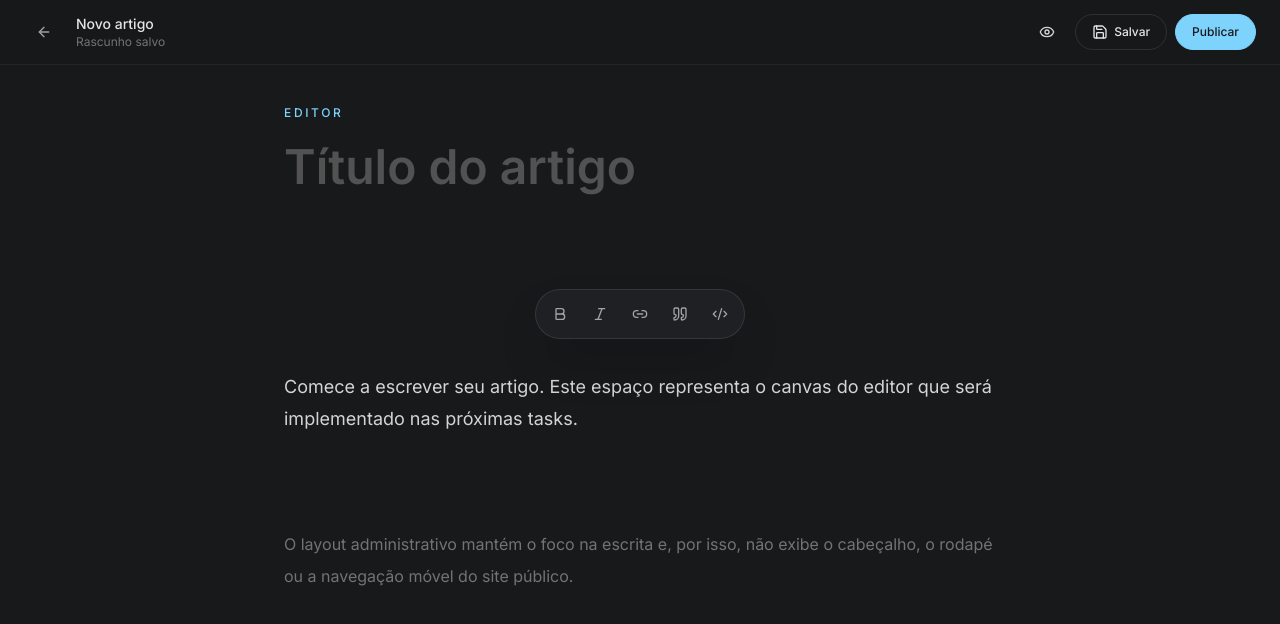
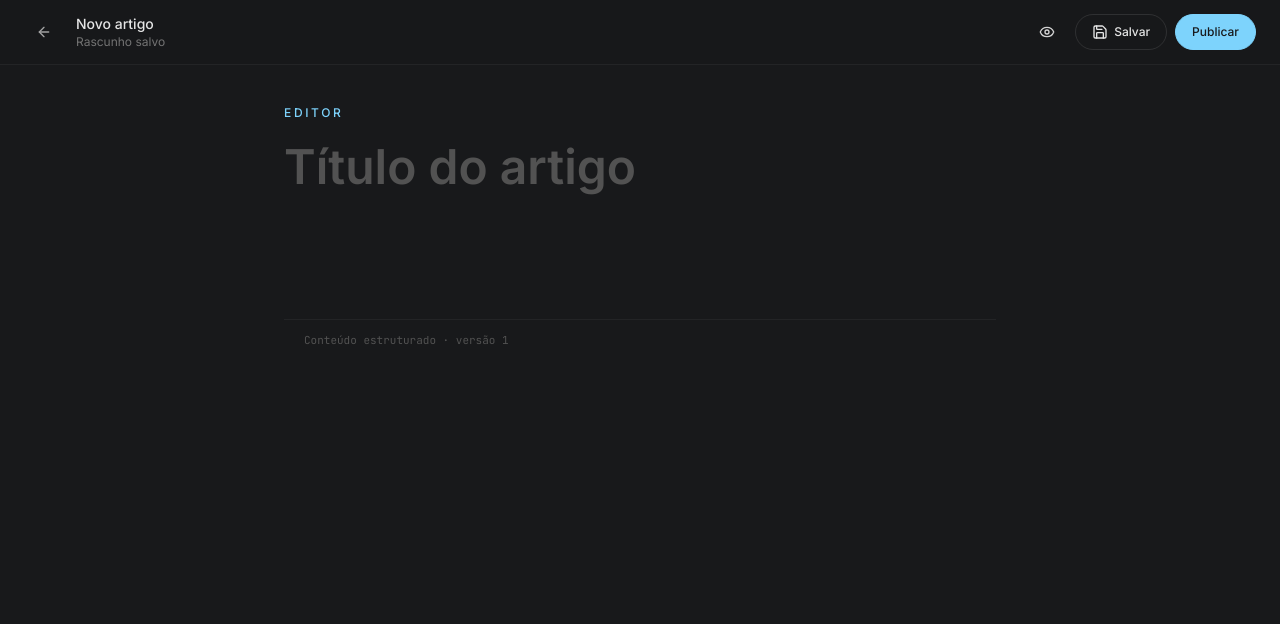
Before and after one commit to vavito/vavito_archives, a Next.js app in the folder apps/web/: page /admin in a window 1280 px wide. Shown: the top 624 px of the page. Built offline with nearby package versions, Linux system fonts and the light colour scheme.

Commit message:
feat(admin): integra editor à página administrativa

```diff
--- a/apps/web/src/app/(admin)/admin/page.tsx
+++ b/apps/web/src/app/(admin)/admin/page.tsx
@@ -1,12 +1,4 @@
-import { Bold, Code2, Italic, Link2, Quote } from 'lucide-react';
-
-const editorTools = [
-  { icon: Bold, label: 'Negrito' },
-  { icon: Italic, label: 'Itálico' },
-  { icon: Link2, label: 'Adicionar link' },
-  { icon: Quote, label: 'Citação' },
-  { icon: Code2, label: 'Código' },
-] as const;
+import { ArticleEditor } from '@web/features/admin';
 
 export default function AdminPage() {
   return (
@@ -24,33 +16,7 @@ export default function AdminPage() {
         />
       </header>
 
-      <div
-        aria-label="Ferramentas de formatação"
-        className="bg-floating sticky top-20 z-30 mx-auto flex items-center gap-1 rounded-full border border-border p-1.5 shadow-2xl"
-        role="toolbar"
-      >
-        {editorTools.map(({ icon: Icon, label }) => (
-          <button
-            key={label}
-            aria-label={label}
-            className="text-neutral-400 hover:bg-surface-raised hover:text-neutral-100 grid size-9 place-items-center rounded-full transition-colors"
-            type="button"
-          >
-            <Icon aria-hidden="true" className="size-4" />
-          </button>
-        ))}
-      </div>
-
-      <section aria-label="Conteúdo do artigo" className="grid flex-1 gap-5 pb-24">
-        <p className="text-neutral-300 text-lg leading-8">
-          Comece a escrever seu artigo. Este espaço representa o canvas do editor que será
-          implementado nas próximas tasks.
-        </p>
-        <p className="text-neutral-500 text-base leading-8">
-          O layout administrativo mantém o foco na escrita e, por isso, não exibe o cabeçalho, o
-          rodapé ou a navegação móvel do site público.
-        </p>
-      </section>
+      <ArticleEditor />
     </article>
   );
 }
```
